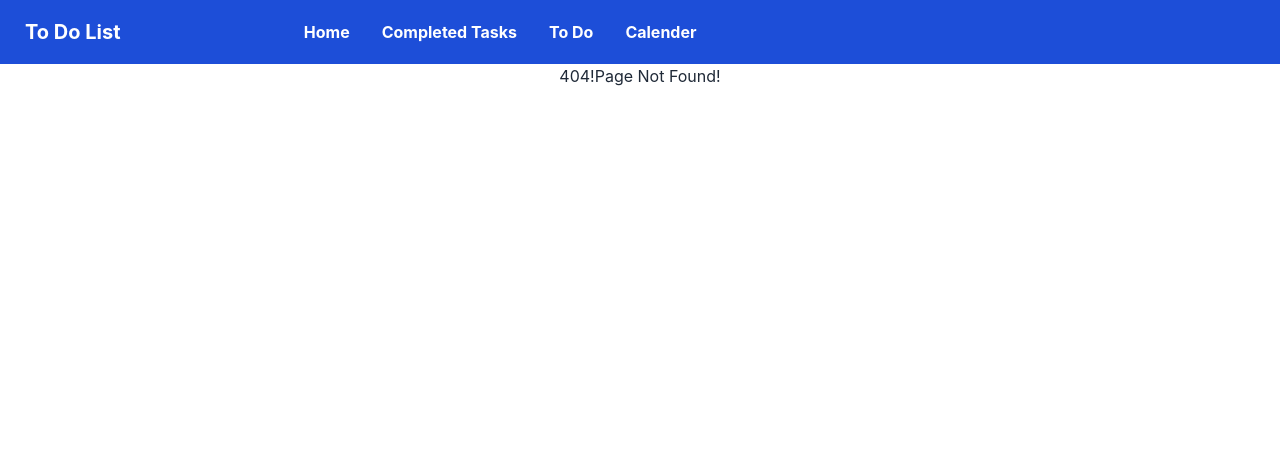
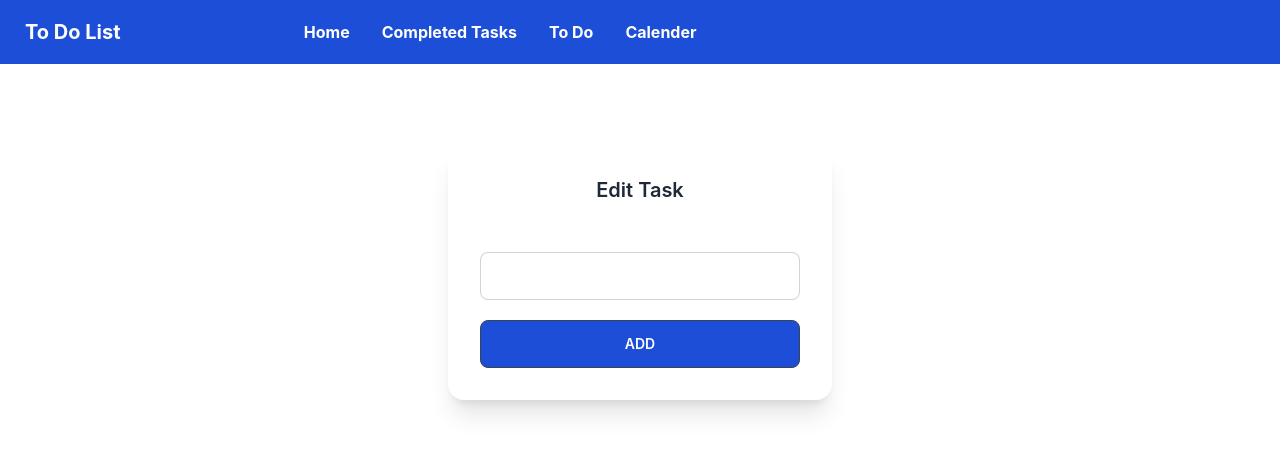
Before and after one commit to FahamidulDipro/to-do-list-client, a React (Create React App) app: page /edit/1 in a window 1280 px wide. Before the commit this address had no page. Shown: the top 454 px of the page. Built offline with nearby package versions, Linux system fonts and the light colour scheme; no server answers.

Commit message:
deleting task with delete button

```diff
--- a/src/App.js
+++ b/src/App.js
@@ -7,6 +7,7 @@ import CompletedTasks from './components/CompletedTasks/CompletedTasks';
 import ToDo from './components/ToDo/ToDo';
 import Calender from './components/Calender/Calender';
 import NotFound from './components/NotFound/NotFound';
+import Edit from './components/Edit/Edit';
 
 function App() {
   return (
@@ -18,6 +19,7 @@ function App() {
         <Route path='/completedTasks' element={<CompletedTasks></CompletedTasks>}></Route>
         <Route path='/todo' element={<ToDo></ToDo>}></Route>
         <Route path='/calender' element={<Calender></Calender>}></Route>
+        <Route path='/edit/:taskId' element={<Edit></Edit>}></Route>
         <Route path='*' element={<NotFound></NotFound>}></Route>
       </Routes>
      </div>
--- /dev/null
+++ b/src/components/Edit/Edit.js
@@ -0,0 +1,30 @@
+import React, { useEffect, useMemo, useState } from "react";
+import { useParams } from "react-router-dom";
+import { useForm } from "react-hook-form";
+import EditForm from "./EditForm";
+
+const Edit = () => {
+  const { taskId } = useParams("taskId");
+  //Fetching tasks from database
+  const [toDoItems, setToDoItems] = useState([]);
+  useEffect(() => {
+    fetch("http://localhost:5000/todos")
+      .then((res) => res.json())
+      .then((data) => setToDoItems(data));
+  }, []);
+  const selectedTask = toDoItems.find((item) => item._id === taskId);
+
+  // const [preloadedValue, setPreloadedValue] = useState([
+  //   { todoItem: selectedTask?.todoItem },
+  // ]);
+  const [data, setData] = useState(null);
+  useEffect(() => {
+    setData(selectedTask?.toDoItem);
+  }, []);
+  // const preloadedValue = {
+  //   toDoItem: selectedTask?.toDoItem,
+  // };
+
+  return <EditForm preloadedValue={data}></EditForm>;
+};
+export default Edit;
--- /dev/null
+++ b/src/components/Edit/EditForm.js
@@ -0,0 +1,61 @@
+import React, { useEffect, useState } from "react";
+import { useForm } from "react-hook-form";
+import { useParams } from "react-router-dom";
+
+const EditForm = ({ preloadedValue }) => {
+  const { taskId } = useParams("taskId");
+  //Fetching tasks from database
+  //   const [toDoItems, setToDoItems] = useState([]);
+  //   useEffect(() => {
+  //     fetch("http://localhost:5000/todos")
+  //       .then((res) => res.json())
+  //       .then((data) => setToDoItems(data));
+  //   }, []);
+  //   const selectedTask = toDoItems.find((item) => item._id === taskId);
+
+  //   const [preloadedValue, setPreloadedValue] = useState([
+  //     { todoItem: selectedTask?.todoItem },
+  //   ]);
+
+  const { register, handleSubmit } = useForm({
+    defaultValues: preloadedValue?.toDoItem,
+  });
+  console.log(preloadedValue);
+  const onSubmit = (data) => {
+    data.taskId = taskId;
+    fetch("http://localhost:5000/editTask", {
+      method: "PUT",
+      headers: {
+        "content-type": "application/json",
+      },
+      body: JSON.stringify(data),
+    })
+      .then((res) => res.json())
+      .then((result) => console.log(result));
+    console.log(data);
+  };
+  return (
+    <div className="flex justify-center items-center mt-20">
+      <div className="card w-96 bg-base-100 shadow-xl">
+        <div className="card-body">
+          <h2 className="card-title justify-center mb-10">Edit Task</h2>
+          <form onSubmit={handleSubmit(onSubmit)}>
+            <input
+              {...register("todoItem")}
+              type="text"
+              //   placeholder={`${selectedTask?.todoItem}`}
+              className="input input-bordered w-full max-w-xs"
+            />
+            <div className="card-actions justify-end">
+              <button className="btn bg-blue-700 w-full mt-5" type="submit">
+                Add
+              </button>
+            </div>
+          </form>
+        </div>
+      </div>
+    </div>
+  );
+};
+
+export default EditForm;
--- a/src/components/ToDo/ToDo.js
+++ b/src/components/ToDo/ToDo.js
@@ -3,7 +3,6 @@ import { useForm } from "react-hook-form";
 
 const ToDo = () => {
   const [toDoItem, setToDoItem] = useState([]);
-
   const { register, handleSubmit } = useForm();
   const onSubmit = (data) => {
     fetch("http://localhost:5000/addTask", {
--- a/src/components/ToDoList/ToDoList.js
+++ b/src/components/ToDoList/ToDoList.js
@@ -1,4 +1,5 @@
 import React, { useEffect, useState } from "react";
+import { useNavigate } from "react-router-dom";
 
 const ToDoList = () => {
   const [toDoItems, setToDoItems] = useState([]);
@@ -7,11 +8,22 @@ const ToDoList = () => {
       .then((res) => res.json())
       .then((data) => setToDoItems(data));
   }, []);
-  const handleEdit = () => {
-    console.log("Edited");
+  const navigate = useNavigate();
+  const handleEdit = (id) => {
+    navigate(`/edit/${id}`);
   };
-  const handleDelete = () => {
-    console.log("Deleted");
+  const handleDelete = (id) => {
+    const taskForDelete = toDoItems.find((task) => task._id === id);
+    fetch(`http://localhost:5000/deleteTask/${taskForDelete._id}`, {
+      method: "DELETE",
+      headers: {
+        "content-type": "application/json",
+      },
+      body: JSON.stringify(taskForDelete),
+    })
+      .then((res) => res.json())
+      .then((result) => console.log(result));
+    window.location.reload();
   };
   return (
     <div className="overflow-x-auto">
@@ -32,7 +44,7 @@ const ToDoList = () => {
               <td>
                 <button
                   className="btn btn-sm bg-yellow-600 border-0"
-                  onClick={handleEdit}
+                  onClick={() => handleEdit(task?._id)}
                 >
                   Edit
                 </button>
@@ -41,7 +53,7 @@ const ToDoList = () => {
                 {" "}
                 <button
                   className="btn bg-red-600 text-white btn-sm border-0"
-                  onClick={handleDelete}
+                  onClick={() => handleDelete(task?._id)}
                 >
                   Delete
                 </button>
```
